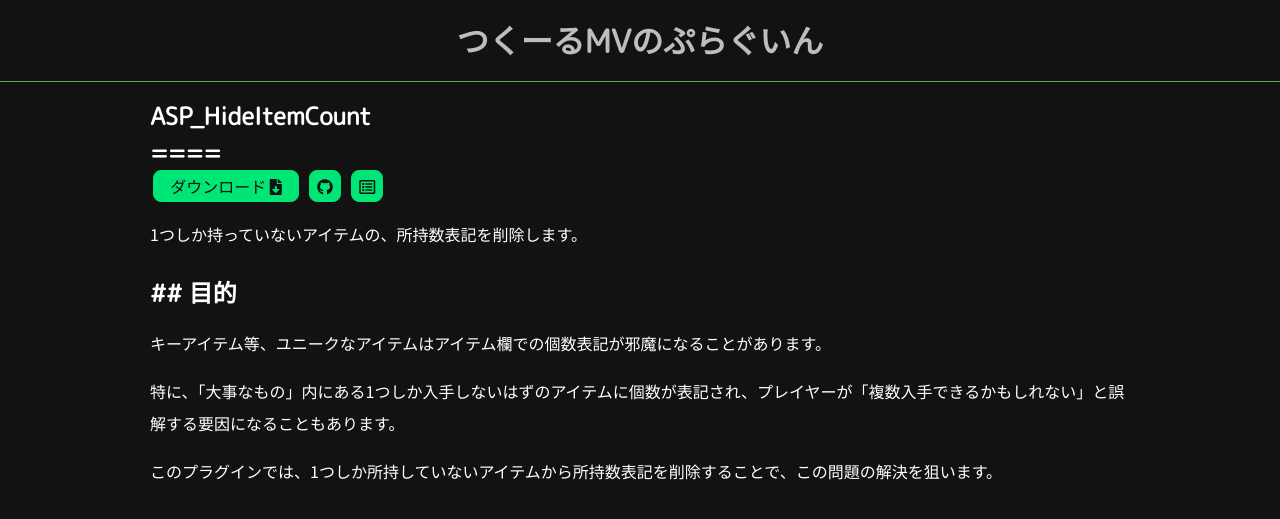
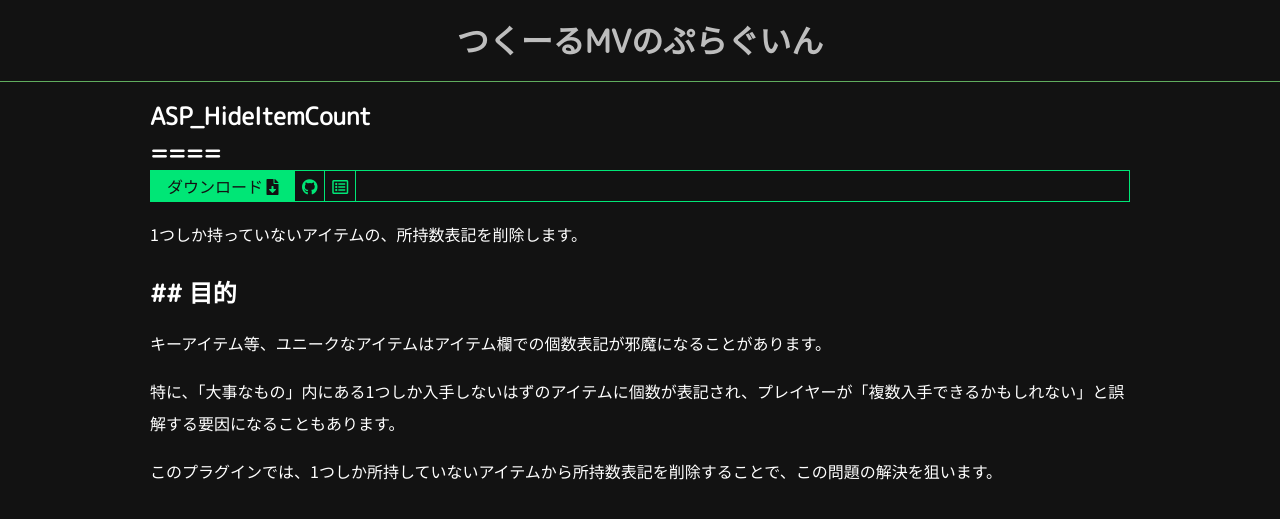
Before and after one commit to asparlose/mv-plugins, a Jekyll site: the page built from _x/ASP_HideItemCount.md, in a window 1280 px wide. Shown: the top 519 px of the page. Built offline with Jekyll 4.4.1, drawn with Linux system fonts in a browser that asks for light colours.

Commit message:
:pencil2: navbar layout

```diff
--- a/_layouts/plugin.html
+++ b/_layouts/plugin.html
@@ -8,8 +8,8 @@ layout: default
   </span>
 </h1>
 
-<nav>
-<a class="button"
+<nav class="nav-buttons">
+<a class="button primary"
     href="https://raw.githubusercontent.com/asparlose/mv-plugins/{{ page.branch | default: 'master' }}/{{ page.file }}"
     title="ダウンロード"
     download="{{ page.file }}">
--- a/_sass/decorations.scss
+++ b/_sass/decorations.scss
@@ -67,3 +67,27 @@ hr {
   background: #60ad5e;
   border: none;
 }
+
+
+.nav-buttons {
+  border: 1px solid $primary;
+  display: flex;
+
+  .button, button, input[type=button], input[type=submit], input[type=reset] {
+    margin: -1px;
+    border: 1px solid $primary;
+    border-radius: 0;
+    display: block;
+    transition: all 0.2s ease;
+
+    &.primary, &:hover {
+      background: $primary;
+      color: $primary-invert;
+    }
+
+    &.primary:hover, & {
+      background: $primary-invert;
+      color: $primary;
+    }
+  }
+}
```
